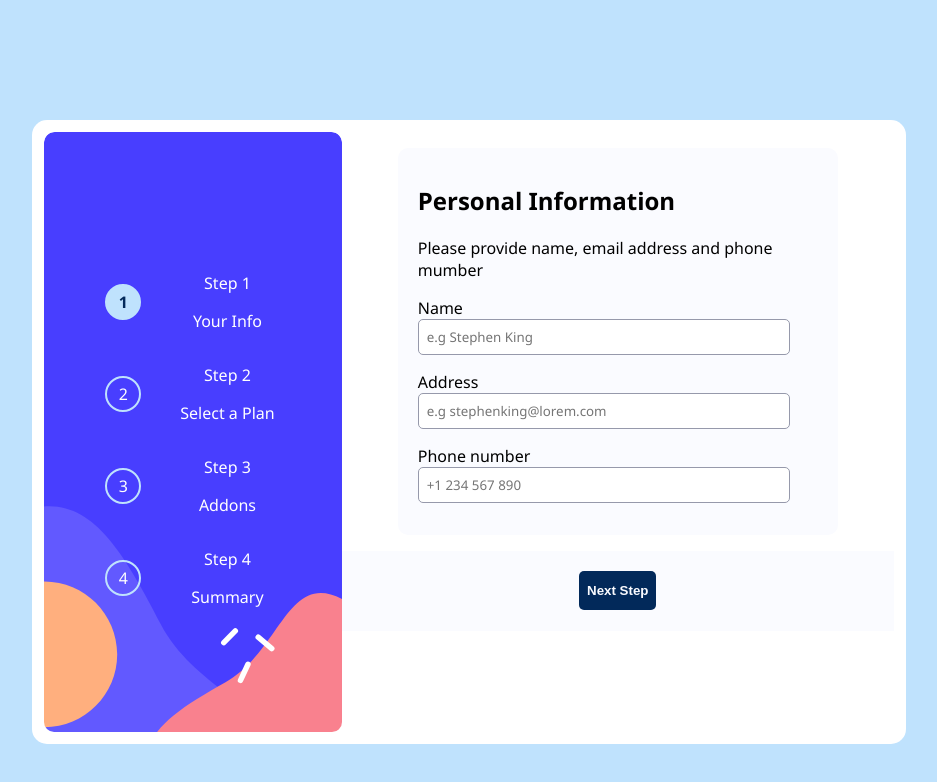
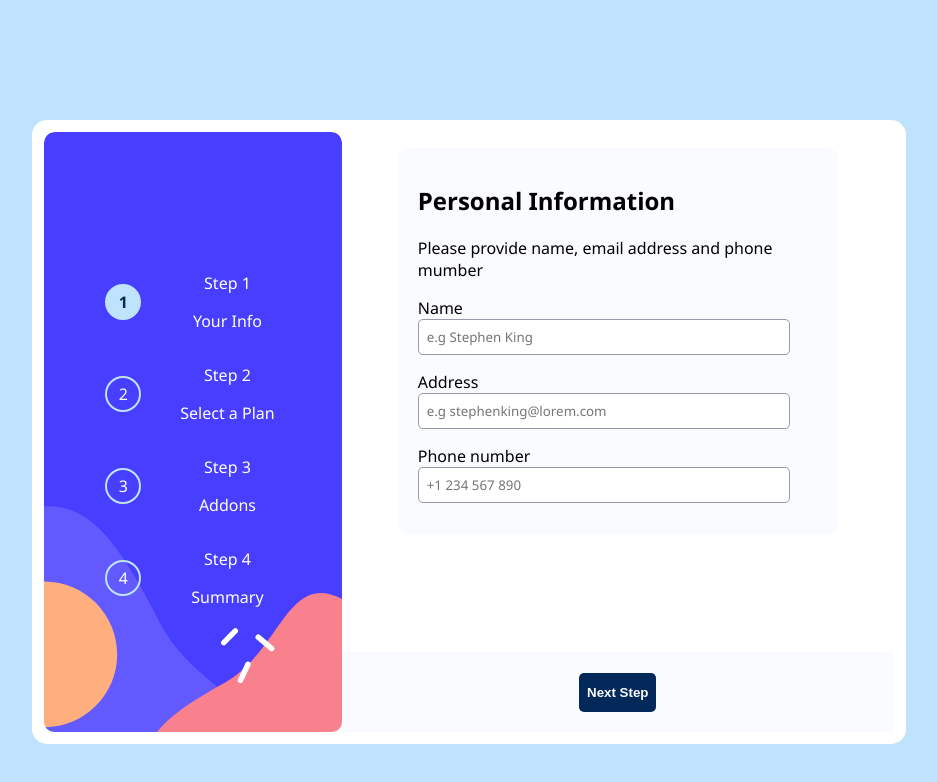
Before and after one commit to Perry-Cham/multi-step-form, a React (Vite) app: page / in a window 1280 px wide. Shown: the top 782 px of the page, without its empty margins (171-1108 px from the left). Built offline with nearby package versions, Linux system fonts and the light colour scheme.

Commit message:
minor fixes to desktop interface

```diff
--- a/src/components/form.jsx
+++ b/src/components/form.jsx
@@ -1,56 +1,63 @@
-import {useState, useEffect} from 'react'
-import Step_Display from './step-display'
-import Step_1 from './form-steps/step-1'
-import Step_2 from './form-steps/step-2'
-import Step_3 from './form-steps/step-3'
-import Step_4 from './form-steps/step-4'
+import { useState, useEffect } from "react";
+import Step_Display from "./step-display";
+import Step_1 from "./form-steps/step-1";
+import Step_2 from "./form-steps/step-2";
+import Step_3 from "./form-steps/step-3";
+import Step_4 from "./form-steps/step-4";
 
-function Form(){
-  const [plan, setPlan] = useState('arcade')
-  const [stage, setStage] = useState(1)
-  const [planType, setPlanType] = useState('monthly')
+function Form() {
+  const [plan, setPlan] = useState("arcade");
+  const [stage, setStage] = useState(1);
+  const [planType, setPlanType] = useState("monthly");
   const [prices, setPrices] = useState({
-      arcade:9,
-      arcade2:9,
-      advanced:12,
-      pro:15,
-      "online services":1,
-      "larger storage":2,
-      "customizable profile":2,
-      })
-  const [oldPrices, setOldPrices] = useState({...prices})
-  const [submitted, setSubmitted] = useState(false)
-  const [addons, setAddons] = useState([])
-  const  handleChangePlanType = () => {
-    planType === 'monthly' ? setPlanType('yearly') : setPlanType('monthly');
+    arcade: 9,
+    arcade2: 9,
+    advanced: 12,
+    pro: 15,
+    "online services": 1,
+    "larger storage": 2,
+    "customizable profile": 2
+  });
+  const [oldPrices, setOldPrices] = useState({ ...prices });
+  const [submitted, setSubmitted] = useState(false);
+  const [addons, setAddons] = useState([]);
+  const handleChangePlanType = () => {
+    planType === "monthly" ? setPlanType("yearly") : setPlanType("monthly");
+  };
+  const handleSubmit = (e) => {
+    e.preventDefault();
+    if (stage == 1) {
+      const currStage = document.querySelectorAll(".show-step input");
+      for (let i = 0; i < currStage.length; i++) {
+        if (currStage[i].value == "") {
+          const error = document.createElement("p");
+          error.value = "This field is required";
+          currStage[i].parentNode.appendChild(error);
         }
-  const handleSubmit = (e) => {
-    e.preventDefault()
-    setStage(prev => prev + 1)
       }
+    }
+
+    setStage((prev) => prev + 1);
+  };
   const handleGoBack = () => {
-    setStage(prev => prev - 1)
+    setStage((prev) => prev - 1);
+  };
+  useEffect(() => {
+    if (planType == "yearly") {
+      const newPrices = Object.entries(oldPrices).reduce((acc, [key, value]) => {
+        acc[key] = value * 12;
+        return acc;
+      });
+      setPrices(newPrices);
+    } else {
+      setPrices(oldPrices);
     }
-  useEffect(() => {
-    if(planType == "yearly"){
-      const newPrices = Object.entries(oldPrices).reduce((acc,[key ,value])=> {
-        acc[key] = value * 12
-        return acc
-      })
-      setPrices(newPrices)
-    }else{
-      setPrices(oldPrices)
-    }
-  },[planType])
-  return(
+  }, [planType]);
+  return (
     <section className="form-container">
-    <Step_Display
-    currentStage={stage}
-    />
+      <Step_Display currentStage={stage} />
       <form className="form" onSubmit={(e) => handleSubmit(e)}>
-    <Step_1
-    stage={stage}
-    />
+        <Step_1 stage={stage} />
         <Step_2
           stage={stage}
           plan={plan}
@@ -59,12 +66,7 @@ function Form(){
           handleChangePlanType={handleChangePlanType}
           planType={planType}
         />
-    <Step_3
-    stage={stage}
-    planType={plan}
-    prices={prices}
-    addons={addons}
-    />
+        <Step_3 stage={stage} planType={plan} prices={prices} addons={addons} />
         <Step_4
           stage={stage}
           plan={plan}
@@ -75,14 +77,17 @@ function Form(){
           submitted={submitted}
         />
         <div className="form-footer">
-      {stage > 1 &&
-        <button type="button" className="back-btn" onClick={handleGoBack}>Go Back</button>
-      }
-      <button className="next-step-btn" type="submit">{stage < 4 ? "Next Step": "Submit"}</button>
+          {stage > 1 && (
+            <button type="button" className="back-btn" onClick={handleGoBack}>
+              Go Back
+            </button>
+          )}
+          <button className="next-step-btn" type="submit">
+            {stage < 4 ? "Next Step" : "Submit"}
+          </button>
         </div>
       </form>
     </section>
-
-  )
+  );
 }
 export default Form;
--- a/src/styles/styles.css
+++ b/src/styles/styles.css
@@ -421,6 +421,13 @@ input:checked + .slider:before {
     min-height: auto;
     padding: 0;
     width: 100%;
+    position:relative;
+  }
+  .form-footer{
+    position:absolute;
+    left:0;
+    bottom:0;
+    width:100%;
   }
   .form-step {
     width: auto;
```
Lines whose indentation alone changed are shown as unchanged.
